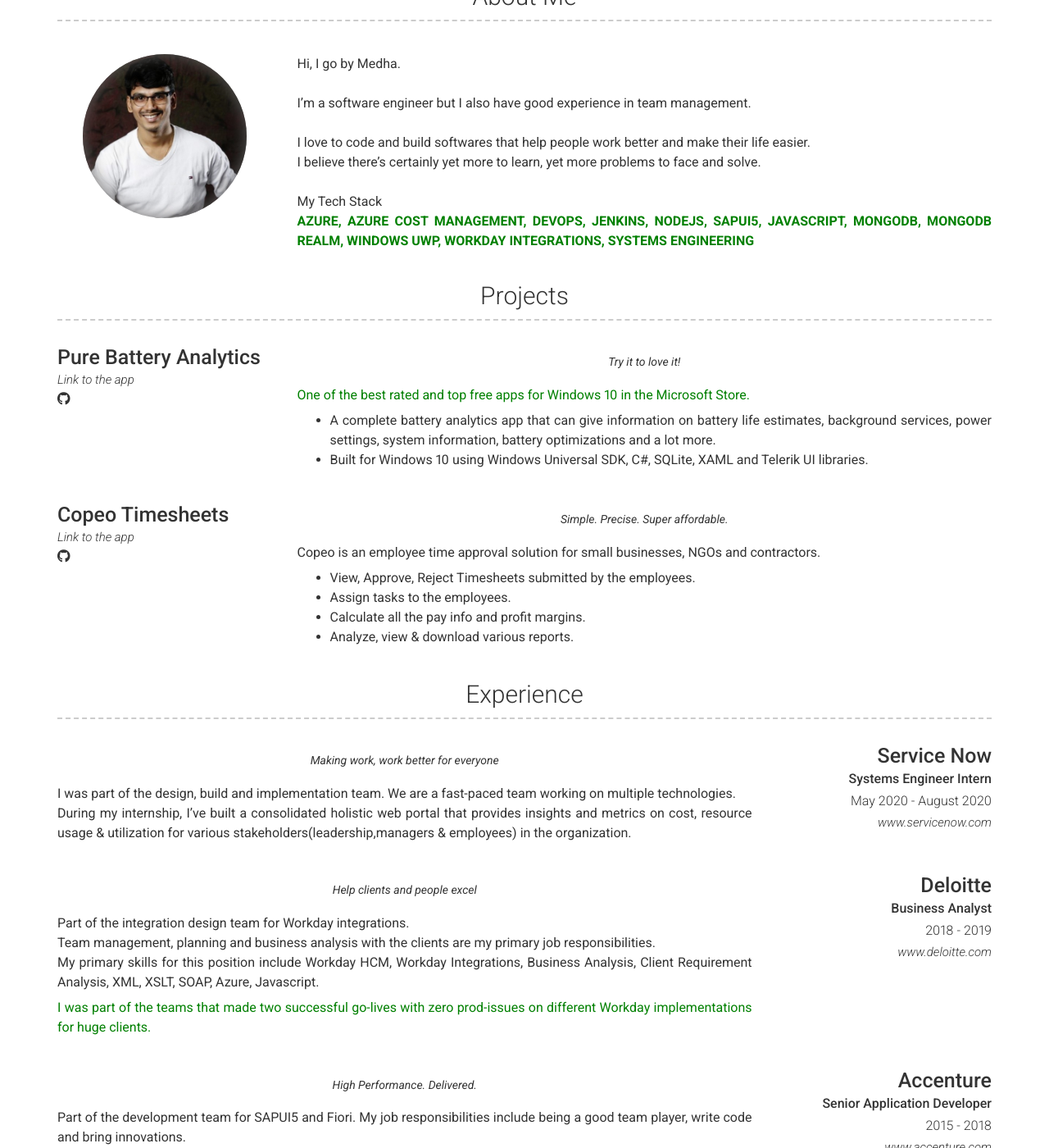
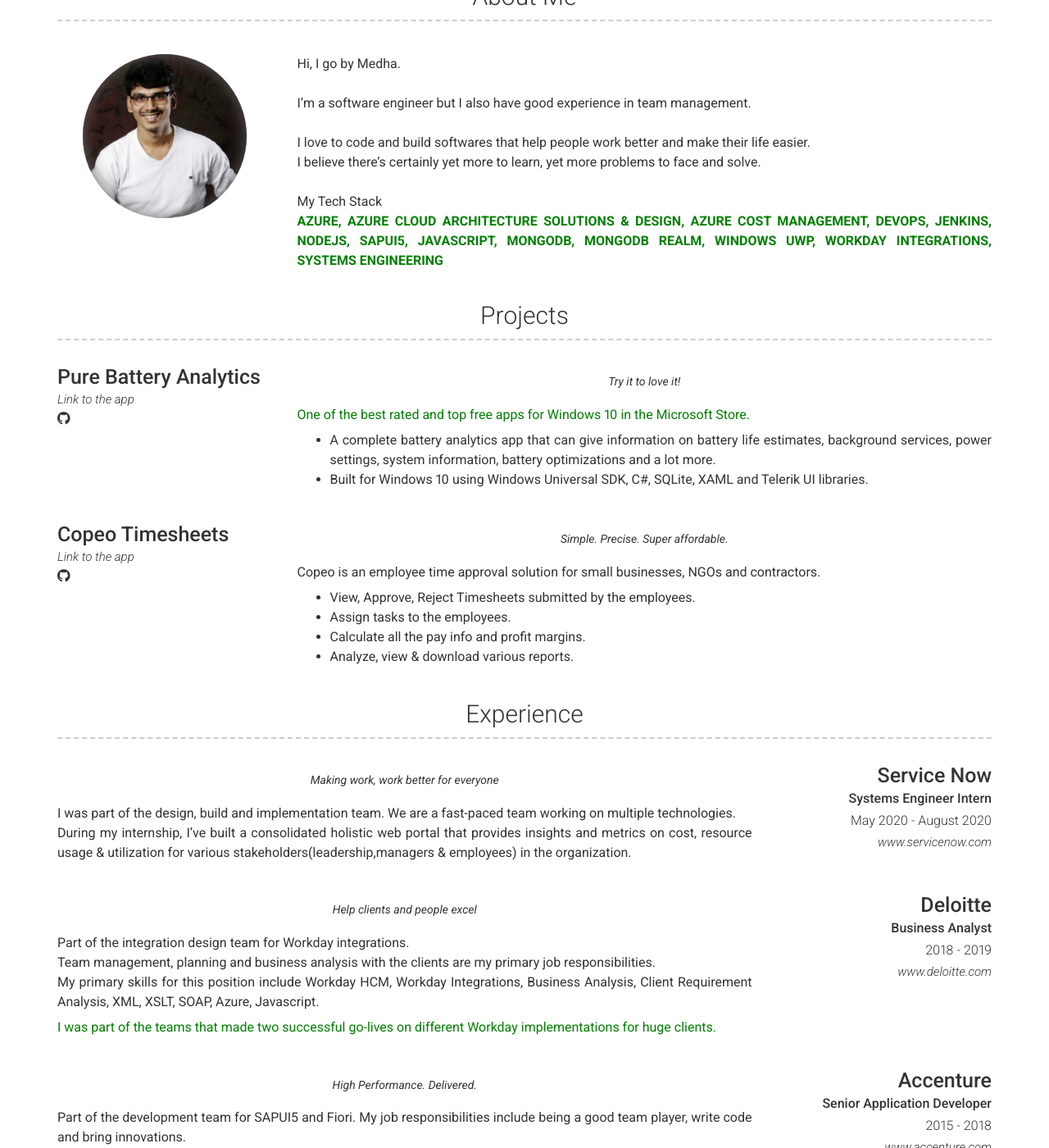
Before and after one commit to medhachaitanya/medhachaitanya.github.io, a Jekyll site: the page built from index.md, in a window 1280 px wide and 1400 px high, scrolled down 213 px. Shown: the whole window at 82% size. Built offline with Jekyll 4.4.1, drawn with Linux system fonts in a browser that asks for light colours; nearby versions of some CDN libraries; some of the changed text lies outside the part shown.

Commit message:
Update _config.yml

```diff
--- a/_config.yml
+++ b/_config.yml
@@ -62,7 +62,7 @@
   <br />
   My Tech Stack
   <br />
-  <b style='color:green'>AZURE, AZURE COST MANAGEMENT, DEVOPS, JENKINS, NODEJS, SAPUI5, JAVASCRIPT, MONGODB, MONGODB REALM, WINDOWS UWP, WORKDAY INTEGRATIONS, SYSTEMS ENGINEERING</b>
+  <b style='color:green'>AZURE, AZURE CLOUD ARCHITECTURE SOLUTIONS & DESIGN, AZURE COST MANAGEMENT, DEVOPS, JENKINS, NODEJS, SAPUI5, JAVASCRIPT, MONGODB, MONGODB REALM, WINDOWS UWP, WORKDAY INTEGRATIONS, SYSTEMS ENGINEERING</b>
 
 
 content:
@@ -138,7 +138,7 @@
           Team management, planning and business analysis with the clients are my primary job responsibilities.
           <br/>
           My primary skills for this position include Workday HCM, Workday Integrations, Business Analysis, Client Requirement Analysis, XML, XSLT, SOAP, Azure, Javascript.
-          <p style='color:green'>I was part of the teams that made two successful go-lives with zero prod-issues on different Workday implementations for huge clients. </p>
+          <p style='color:green'>I was part of the teams that made two successful go-lives on different Workday implementations for huge clients. </p>
 
 
 
@@ -164,8 +164,8 @@
         description: | # this will include new lines to allow paragraphs
           Part of the Windows Apps development team for Windows 8, 8.1.
           My job responsibilities include being a good team player, write code and bring innovations. <br/>
-          <p style='color:green'>Winner of a windows 8 apps hackathon, Wowzapp.</p>
-          <p style='color:green'>Winner of Top Community Contributor Award, Microsoft Azure.</p>
+          <p style='color:green'>Winner of windows 8 apps hackathon, Wowzapp.</p>
+          <p style='color:green'>Winner of top Community Contributor Award, Microsoft Azure.</p>
 
   - title: Education
     layout: list
```
